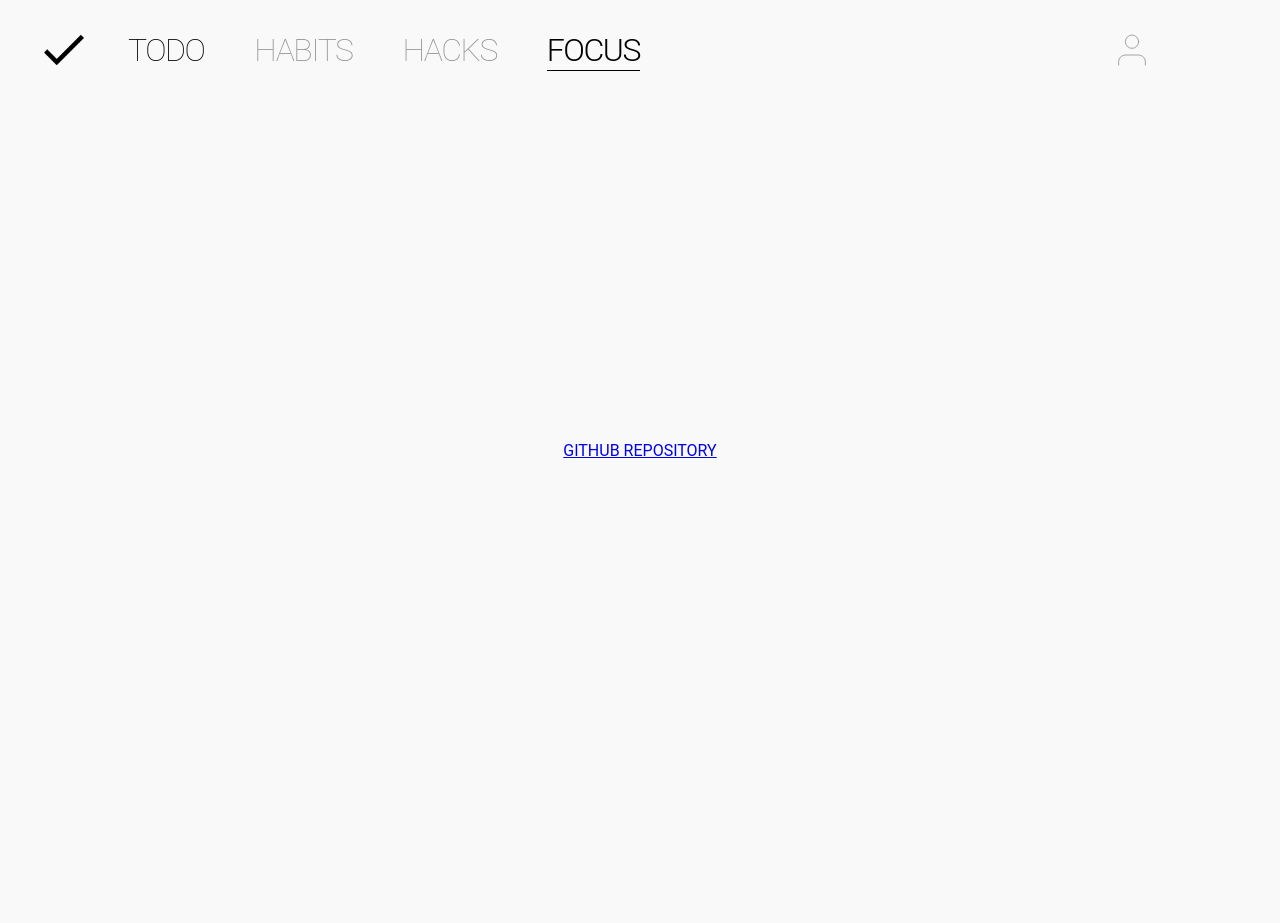
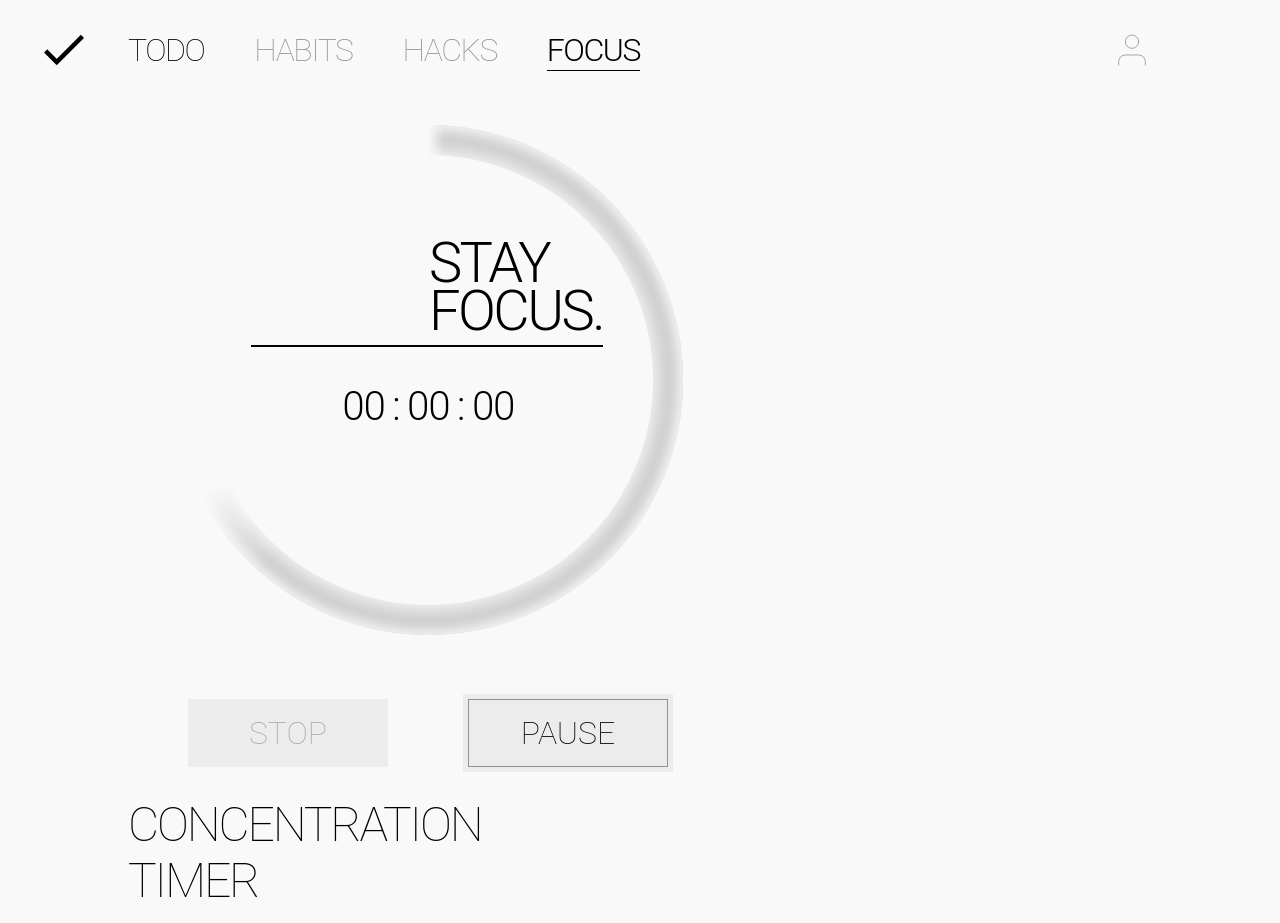
Before and after one commit to mari1647iv/personal-efficiency-helper, a React (Create React App) app: page /focus in a window 1280 px wide. Shown: the top 923 px of the page. Before the commit the page ends 800 px from the top, so only its background shows below. Built offline with nearby package versions, Linux system fonts and the light colour scheme.

Commit message:
set up focus page

```diff
--- a/src/App.css
+++ b/src/App.css
@@ -19,16 +19,41 @@ code {
     monospace;
 }
 
+button {
+  font-family: 'Roboto', 'Montserrat', sans-serif;
+  -webkit-font-smoothing: antialiased;
+  -moz-osx-font-smoothing: grayscale;
+}
+
 .App {
   text-align: center;
 }
 
-.App-body {
-  min-height: calc(100vh - 100px);
+.content-box {
+  width: 80%;
+  padding: 25px 10%;
+  display: flex;
+  justify-content: space-between;
+  gap: 30px;
+  flex-wrap: wrap;
+}
+
+main {
+  width: 50%;
+  min-width: 600px;
   display: flex;
   flex-direction: column;
   align-items: center;
-  justify-content: center;
+  gap: 64px;
+}
+
+aside {
+  width: 45%;
+  min-width: 450px;
+  text-align: left;
+  display: flex;
+  flex-direction: column;
+  gap: 16px;
 }
 
 /*  fonts  */
--- a/src/App.js
+++ b/src/App.js
@@ -2,7 +2,7 @@ import './App.css';
 import React from 'react';
 import { BrowserRouter as Router, Routes, Route } from 'react-router-dom';
 import Main from './routes/Main/Main';
-import PageTwo from './routes/PageTwo/PageTwo';
+import Focus from './routes/Focus/Focus';
 
 
 function App() {
@@ -11,7 +11,7 @@ function App() {
       <Routes>
         <Route path="/" element={<Main />} />
         <Route path="/main" element={<Main />} />
-        <Route path="/focus" element={<PageTwo />} />
+        <Route path="/focus" element={<Focus />} />
       </Routes>
     </Router>
   );
--- /dev/null
+++ b/src/routes/Focus/Focus.css
@@ -0,0 +1,142 @@
+.timer-box {
+  width: 85%;
+  padding-top: 85%;
+  border-radius: 50%;
+  background: conic-gradient(from 0deg at 50% 50%, #F9F9F9 0deg, #B4B4B4 3.75deg, #B4B4B4 221.25deg, #F9F9F9 243.75deg, #F9F9F9 360deg);
+  box-shadow: inset 0px 0px 15px 7px #F9F9F9;
+  position: relative;
+}
+
+.timer-inner-box {
+  position: absolute;
+  left: 0px;
+  top: 0px;
+  margin: 30px;
+  width: calc(100% - 60px);
+  padding-top: calc(100% - 60px);
+  border-radius: 50%;
+
+  background: #F9F9F9;
+  box-shadow: 0px 0px 26px 10px #F9F9F9;
+}
+
+.timer-textbox {
+  position: absolute;
+  left: calc(50% - 175px);
+  top: calc(30% - 50px);
+  width: 350px;
+  display: flex;
+  flex-direction: column;
+  align-items: flex-end;
+}
+
+.timer-textbox h1{
+  text-align: left;
+  font-size: 3.5rem;
+  font-weight: 300;
+  line-height: 85.19%;
+}
+
+.timer-textbox hr {
+  border: 1px solid #000000;
+  margin: 10px 0 36px;
+  width: 100%;
+}
+
+.timer-textbox h2 {
+  width: 100%;
+  font-weight: 300;
+  font-size: 2.5rem;
+  line-height: 3rem;
+
+  text-align: center;
+  font-feature-settings: 'pnum' on, 'lnum' on;
+}
+
+.controllers {
+  width: 80%;
+  display: flex;
+  justify-content: space-between;
+}
+
+.controllers button {
+  min-width: 200px;
+  padding: 13px 48px;
+
+  font-weight: 200;
+  font-size: 2rem;
+  line-height: 2.5rem;
+
+  background: #ECECEC;
+  border: 1px solid #929292;
+  outline: 5px solid #ECECEC;
+}
+
+.controllers button:disabled {
+  border:none;
+  outline: none;
+}
+
+aside h2 {
+  font-weight: 300;
+  margin-bottom: 18px;
+}
+
+.technique-box {
+  width: calc(100% - 40px);
+  padding: 20px;
+  text-align: right;
+  background: #ECECEC;
+}
+
+.playlists-box {
+  width: calc(100% - 43px);
+  padding: 20px 20px 50px;
+  border: 1.5px solid #ADADAD;
+  display: flex;
+  flex-direction: column;
+  gap: 10px;
+}
+
+.playlists {
+  display: flex;
+  flex-direction: column;
+  gap: 8px;
+}
+
+.playlist {
+  width: calc(100% - 50px);
+  padding: 16px 25px;
+  display: flex;
+  align-items: center;
+  justify-content: space-between;
+  background: #ECECEC;
+  gap: 25px;
+}
+
+.playlist>div {
+  display: flex;
+  flex-direction: column;
+  flex-grow: 1;
+}
+
+.playlist-info {
+  display: flex;
+  gap: 50px;
+  text-transform: lowercase;
+}
+
+.show-more {
+  position: relative;
+  padding: 9px 0;
+}
+
+.show-more p {
+  width: 82px;
+  height: 24px;
+  position: absolute;
+  top: 0;
+  left: calc(50% - 41px);
+  background-color: #F9F9F9;
+  text-align: center;
+}
--- /dev/null
+++ b/src/routes/Focus/Focus.js
@@ -0,0 +1,65 @@
+import './Focus.css';
+import React from 'react';
+import Header from '../../components/Header/Header';
+import { Music, Play } from 'react-feather';
+
+function Focus() {
+  return (
+    <div className="App">
+      <Header />
+      <div className="content-box">
+        <main>
+          <div className="timer-box">
+            <div className="timer-inner-box">
+              <div className="timer-textbox">
+                <h1>STAY<br />FOCUS.</h1>
+                <hr />
+                <h2>00 : 00 : 00</h2>
+              </div>
+            </div>
+          </div>
+          <div className="controllers">
+            <button disabled>STOP</button>
+            <button>PAUSE</button>
+          </div>
+        </main>
+        <aside>
+          <h1>CONCENTRATION<br />TIMER</h1>
+          <div className="technique-box">
+            <h2>POMODORO TECHNIQUE</h2>
+            <p>A method for staying focused and mentally fresh by eating pomodoros - an interval of work time. Four pomodoros form a set. The technique consists of the following steps:<br /><br />
+              Pick a task. {'>'}<br />
+              Set a 25-minutes timer. {'>'}<br />
+              Work on your task until the time is up. {'>'}<br />
+              Take a 5-10 minute break. {'>'}<br />
+              Every 4 pomodoros (set) take a longer 15-30 minutes break. {'>'}<br />
+              Repeat {'>'}
+            </p>
+          </div>
+          <div className="playlists-box">
+            <h2>PRODUCTIVITY PLAYLISTS</h2>
+            <ul className="playlists">
+              <li className="playlist">
+                <Music size={36} strokeWidth="1px" />
+                <div>
+                  <h3>Fullmetal Alchemist OST lo-fi music</h3>
+                  <div className="playlist-info">
+                    <p>40 : 37</p>
+                    <p>youtube.com</p>
+                  </div>
+                </div>
+                <a href="youtube.com"><Play size={30} strokeWidth="0.5px" /></a>
+              </li>
+            </ul>
+            <div className="show-more">
+              <hr />
+              <p>+ more</p>
+            </div>
+          </div>
+        </aside>
+      </div>
+    </div>
+  );
+}
+
+export default Focus;
--- a/src/routes/Main/Main.js
+++ b/src/routes/Main/Main.js
@@ -6,7 +6,7 @@ function Main() {
   return (
     <div className="App">
       <Header />
-      <main className="App-body">
+      <main>
         <a
           className="repo-link"
           href="https://github.com/mari1647iv/personal-efficiency-helper"
--- a/src/routes/PageTwo/PageTwo.js
+++ /dev/null
@@ -1,23 +0,0 @@
-import './PageTwo.css';
-import React from 'react';
-import Header from '../../components/Header/Header';
-
-function PageTwo() {
-  return (
-    <div className="App">
-      <Header />
-      <main className="App-body">
-        <a
-          className="repo-link"
-          href="https://github.com/mari1647iv/personal-efficiency-helper"
-          target="_blank"
-          rel="noopener noreferrer"
-        >
-          GitHub Repository
-        </a>
-      </main>
-    </div>
-  );
-}
-
-export default PageTwo;
```
Also changed, not shown: src/routes/PageTwo/PageTwo.css (deleted).
